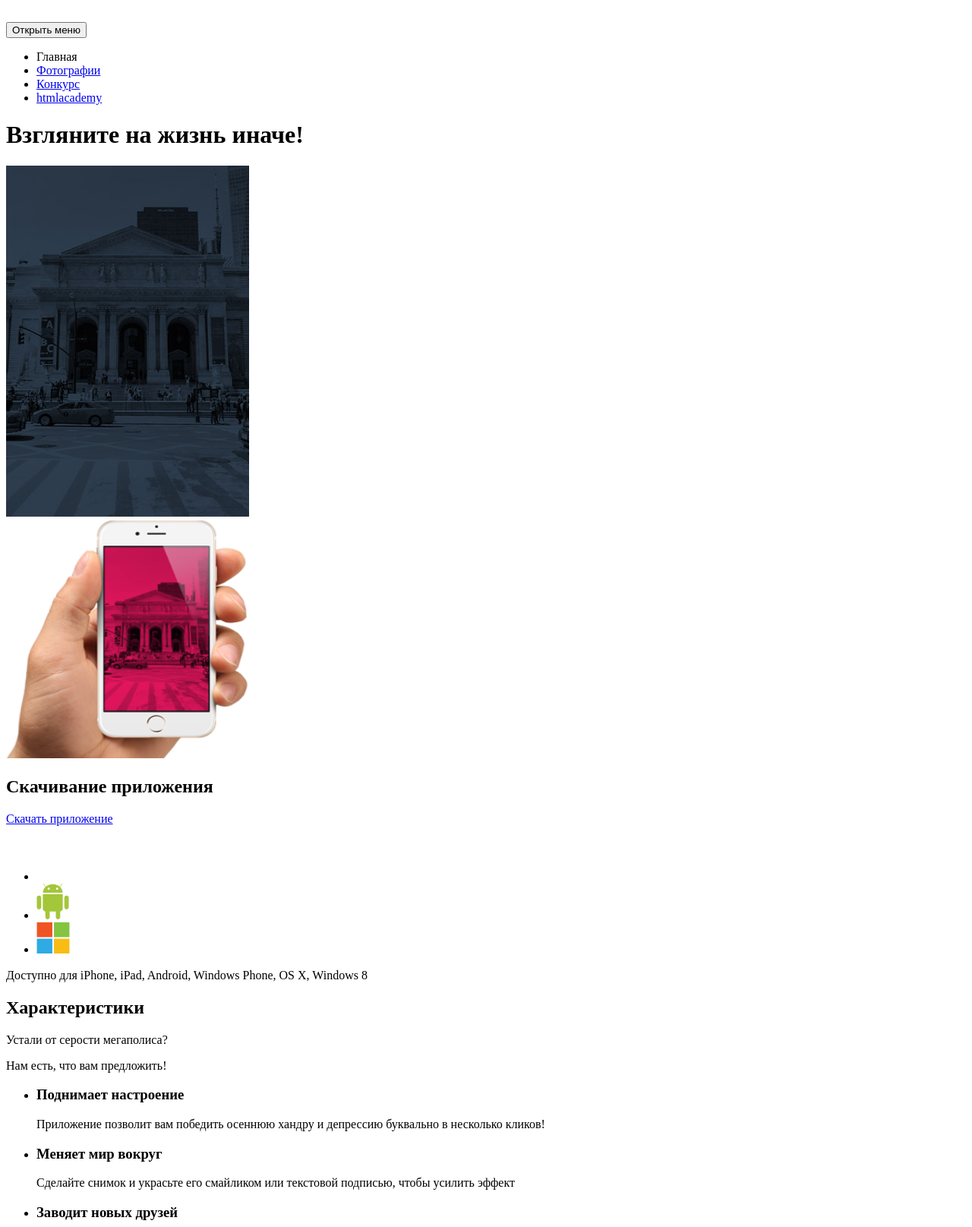
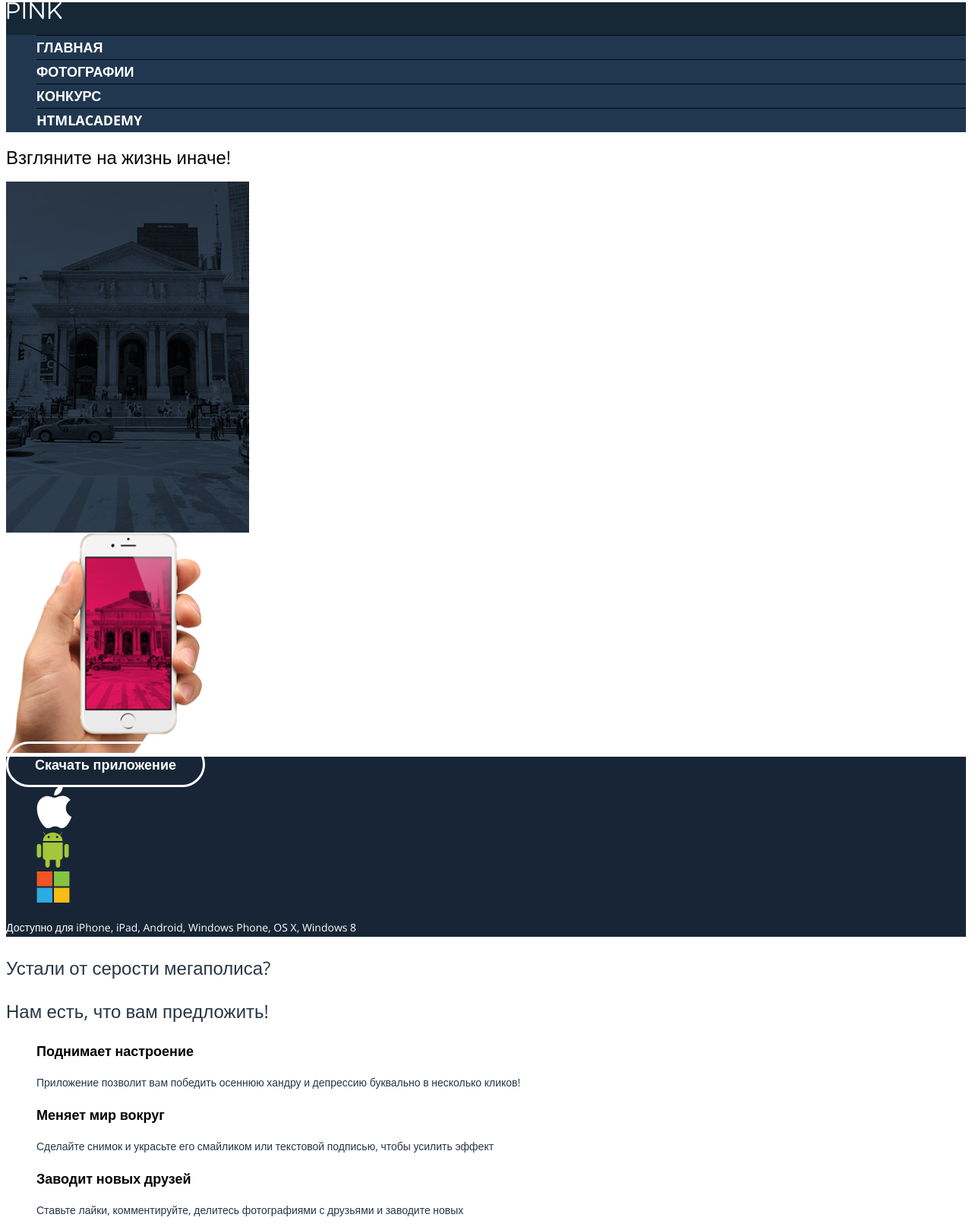
Before and after one commit to Alesya77777/1006791-pink-19, a website: page source/index.html in a window 1280 px wide. Shown: the part 5-1620 px from the top of the page at 76% size. Drawn offline with nearby package versions, Linux system fonts and the light colour scheme; files that its build step writes are made by us from their sources.

Commit message:
Сделала первую часть третьего задания. Доюавила основным блокам размер шрифта, толщину шрифта, цвет шрифта

```diff
--- a/source/index.html
+++ b/source/index.html
@@ -3,6 +3,8 @@
   <head>
     <meta charset="utf-8">
     <title>HTML Academy: Пинк</title>
+    <link href="https://fonts.googleapis.com/css2?family=Open+Sans:wght@400;700&display=swap" rel="stylesheet">
+    <link rel="stylesheet" href="css/style.css">
   </head>
   <body>
     <header class="page-header">
@@ -10,31 +12,31 @@
         <img class="page-header__logo-image" src="img/logo-pink-white-mobile.svg" width="75" height="22" alt="Пинк">
       </a>
       <nav class="main-nav">
-        <button class="main-nav__toggle" type="button">Открыть меню</button>
+        <button class="main-nav__toggle visually-hidden" type="button">Открыть меню</button>
         <div class="main-nav__wrapper">
           <ul class="main-nav__list site-list">
             <li class="site-list__item site-list__item--active">
-              <a>Главная</a>
+              <a class="site-list__link">Главная</a>
             </li>
             <li class="site-list__item">
-              <a href="photo.html">Фотографии</a>
+              <a class="site-list__link" href="photo.html">Фотографии</a>
             </li>
             <li class="site-list__item">
-              <a href="form.html">Конкурс</a>
+              <a class="site-list__link" href="form.html">Конкурс</a>
             </li>
             <li class="site-list__item">
-              <a href="https://up.htmlacademy.ru/adaptive/19">htmlacademy</a>
+              <a class="site-list__link" href="https://up.htmlacademy.ru/adaptive/19">htmlacademy</a>
             </li>
           </ul>
         </div>
       </nav>
     </header>
     <main class="page-main">
-      <h1 class="main-title">Взгляните на жизнь иначе!</h1>
+      <h1 class="page-main__title">Взгляните на жизнь иначе!</h1>
       <div class="page-main__wrapper">
-        <img class="page-main__image" src="img/bg-back-mobile@1x.jpg" width="320" height="462" alt="Фоновое изображение - здание">
+        <!--<img class="page-main__image" src="img/bg-back-mobile@1x.jpg" width="320" height="462" alt="Фоновое изображение - здание">-->
       </div>
-      <img class="main-image" src="img/iphone-hand-mobile@1x.png" width="320" height="314" alt="Рука держит айфон фотографирующий здание">
+      <img class="main-image" src="img/iphone-hand-mobile@1x.png" width="260" height="290" alt="Рука держит айфон фотографирующий здание">
       <section class="download">
         <h2 class="visually-hidden">Скачивание приложения</h2>
         <a class="download__application" href="https://www.apple.com/ru/ios/app-store">Скачать приложение</a>
@@ -66,16 +68,16 @@
         <div class="features__wrapper--gray">
           <ul class="features_list">
             <li class="features__item">
-              <h3 class="features_title">Поднимает настроение</h3>
-              <p class="features_description">Приложение позволит вам победить осеннюю хандру и депрессию буквально в несколько кликов!</p>
+              <h3 class="features__title">Поднимает настроение</h3>
+              <p class="features__description">Приложение позволит вaм победить осеннюю хандру и депрессию буквально в несколько кликов!</p>
             </li>
             <li class="features__item">
-              <h3 class="features_title">Меняет мир вокруг</h3>
-              <p class="features_description">Сделайте снимок и украсьте его смайликом или текстовой подписью, чтобы усилить эффект</p>
+              <h3 class="features__title">Меняет мир вокруг</h3>
+              <p class="features__description">Сделайте снимок и украсьте его смайликом или текстовой подписью, чтобы усилить эффект</p>
             </li>
             <li class="features__item">
-              <h3 class="features_title">Заводит новых друзей</h3>
-              <p class="features_description">Ставьте лайки, комментируйте, делитесь фотографиями с друзьями и заводите новых</p>
+              <h3 class="features__title">Заводит новых друзей</h3>
+              <p class="features__description">Ставьте лайки, комментируйте, делитесь фотографиями с друзьями и заводите новых</p>
             </li>
           </ul>
           <img class="features__image" src="img/iphone-screen-mobile@1x.png" width="157" height="320" alt="Скриншот айфона">
--- /dev/null
+++ b/source/sass/blocks/download.scss
@@ -0,0 +1,26 @@
+.download {
+  background-color: hsl(213, 41, 15);
+}
+
+.download__application {
+  padding: 15px 35px;
+
+  font-size: 18px;
+  font-weight: 800;
+  line-height: 18px;
+  color: #ffffff;
+
+  border: 3px solid #ffffff;
+  border-radius: 50px;
+}
+
+.download__list {
+  list-style: none;
+}
+
+.download__text {
+  font-size: 14px;
+  font-weight: 300;
+  line-height: 24px;
+  color: #ffffff;
+}
--- /dev/null
+++ b/source/sass/blocks/features.scss
@@ -0,0 +1,24 @@
+.feature__text {
+  font-size: 24px;
+  font-weight: 400;
+  color: #283645;
+  line-height: normal;
+}
+
+.features_list {
+  list-style: none;
+}
+
+.features__title {
+  font-size: 18px;
+  font-weight: 800;
+  line-height: 24px;
+  color: #000000;
+}
+
+.features__description {
+  font-size: 14px;
+  font-weight: 400;
+  line-height: 24px;
+  color: #283645;
+}
--- /dev/null
+++ b/source/sass/blocks/main-nav.scss
@@ -0,0 +1,11 @@
+.main-nav {
+  background-color: hsl(211, 42, 22);
+}
+
+.site-list__item {
+  font-size: 18px;
+  font-weight: 800;
+  color: #ffffff;
+
+  box-shadow: inset 0 1px 0 0 rgba(0, 0, 0, 0.85);
+}
--- /dev/null
+++ b/source/sass/blocks/page-footer.scss
@@ -0,0 +1,5 @@
+.page-footer__copyright {
+  font-size: 14px;
+  line-height: 18px;
+  color: #283645;
+}
--- /dev/null
+++ b/source/sass/blocks/page-header.scss
@@ -0,0 +1,3 @@
+.page-header {
+  background-color: hsla(209, 42, 15, 100);
+}
--- /dev/null
+++ b/source/sass/blocks/page-main.scss
@@ -0,0 +1,11 @@
+.page-main__wrapper {
+  width: 320px;
+  height: 462px;
+  background-image: url("../../img/bg-back-mobile@1x.jpg");
+}
+
+.page-main__title {
+  font-size: 24px;
+  font-weight: 300;
+  /*color: #ffffff;*/
+}
--- /dev/null
+++ b/source/sass/blocks/photo.scss
@@ -0,0 +1,41 @@
+.photo {
+  font-size: 14px;
+  line-height: 30px;
+  color: #283645;
+}
+
+.photo__list {
+  list-style: none;
+}
+
+.photo__comment {
+  background-color: #f2f2f2;
+}
+
+.photo__author {
+  font-size: 14px;
+  font-weight: 800;
+  font-style: normal;
+  line-height: 24px;
+  color: #283645;
+}
+
+.photo__time {
+  font-size: 14px;
+  font-weight: lighter;
+  line-height: 24px;
+  color: #283645;
+}
+
+.photo__text {
+  font-size: 14px;
+  font-weight: 400;
+  line-height: 24px;
+  color: #283645;
+}
+
+.photo__like {
+  font-size: 12px;
+  line-height: 24px;
+  color: #d22856;
+}
--- /dev/null
+++ b/source/sass/blocks/site-list.scss
@@ -0,0 +1,12 @@
+.site-list {
+  list-style: none;
+}
+
+.site-list__link {
+  font-size: 18px;
+  font-weight: 800;
+  color: #ffffff;
+  line-height: 32px;
+
+  text-transform: uppercase;
+}
--- /dev/null
+++ b/source/sass/blocks/social.scss
@@ -0,0 +1,3 @@
+.social__list {
+  list-style: none;
+}
--- /dev/null
+++ b/source/sass/blocks/visually-hidden.scss
@@ -0,0 +1,7 @@
+.visually-hidden {
+  position: absolute;
+  clip: rect(0 0 0 0);
+  width: 1px;
+  height: 1px;
+  margin: -1px;
+}
--- /dev/null
+++ b/source/sass/style.scss
@@ -0,0 +1,19 @@
+
+@import "source/sass/blocks/page-header";
+@import "source/sass/blocks/main-nav";
+@import "source/sass/blocks/site-list";
+@import "source/sass/blocks/page-main";
+@import "source/sass/blocks/visually-hidden";
+@import "source/sass/blocks/download";
+@import "source/sass/blocks/features";
+@import "source/sass/blocks/photo";
+@import "source/sass/blocks/page-footer";
+@import "source/sass/blocks/social";
+
+body {
+  font-family: "Open Sans", "Arial", sans-serif;
+}
+
+a {
+  text-decoration: none;
+}
```
Also changed, not shown: source/form.html (+28 -16 lines), source/photo.html (+10 -8 lines).
